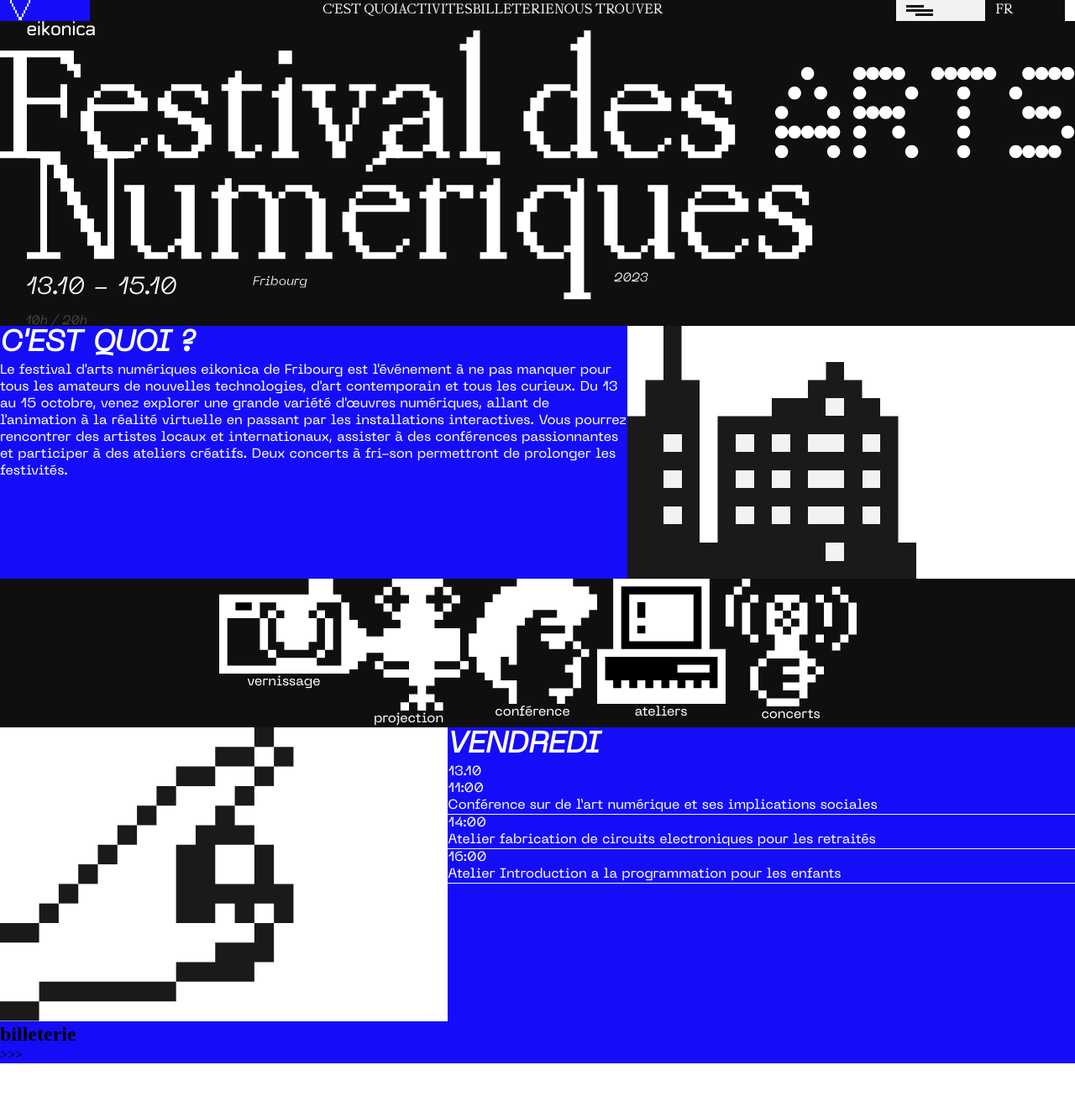
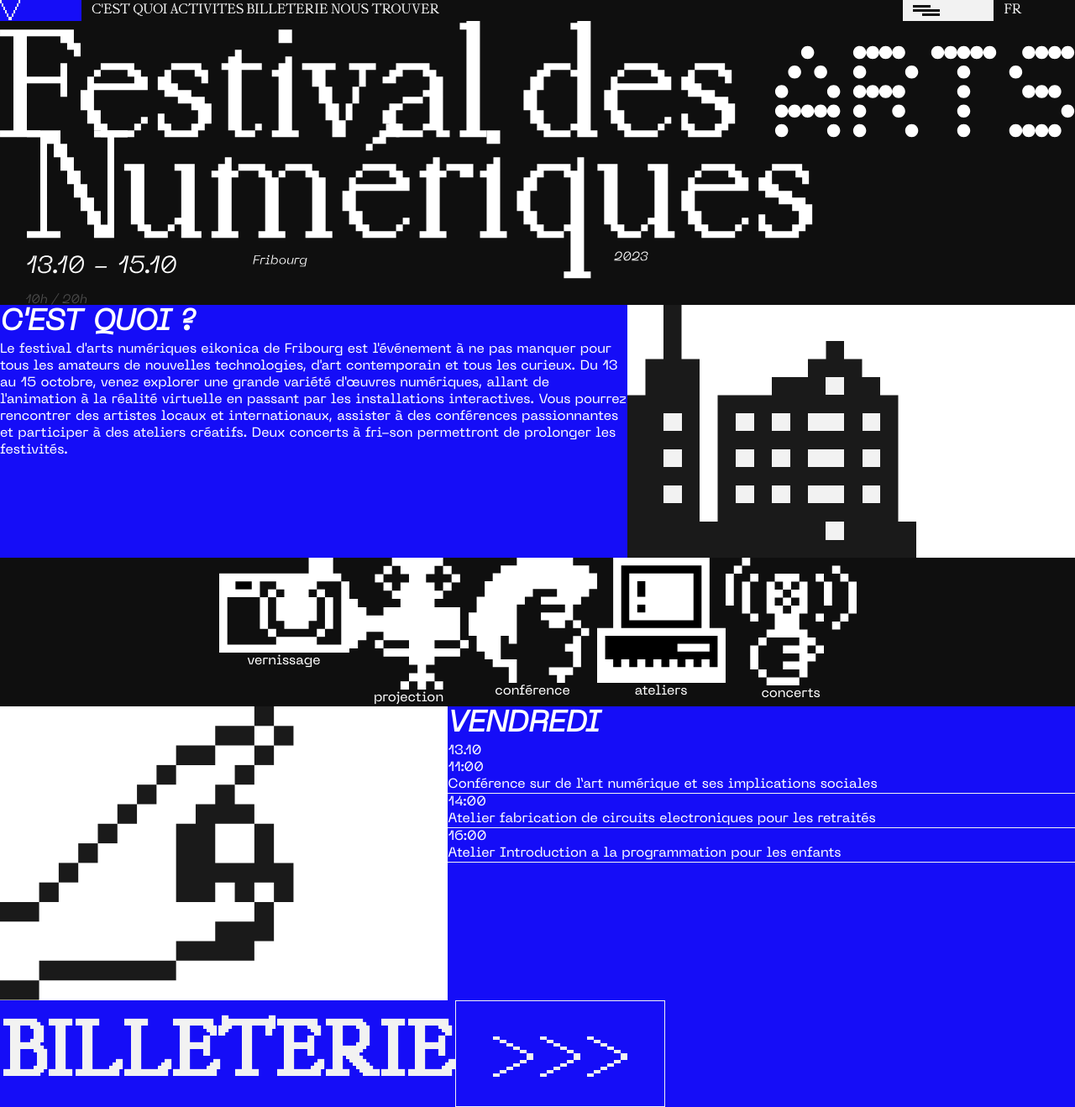
Before and after one commit to AlyaSerraFolly/eikonica_2023, a website built with Parcel: page src/index.html in a window 1280 px wide. Shown: the whole page at 84% size. Before the commit the page ends 1266 px from the top, so only its background shows below. Built offline with nearby package versions, Linux system fonts and the light colour scheme.

Commit message:
NAV header
- will redo nav

```diff
--- a/src/index.html
+++ b/src/index.html
@@ -11,17 +11,17 @@
     <header>
       <div class="container-fluid">
         <div class="row">
-          <div class="col-12 col-md-12 col-lg-12 navigation-container-full">
+          <div class="col-12 col-md-12 col-lg-12 nopadding navigation">
             <div
               class="header-container-nav card-dark layout-text-light layout-nav-font"
             >
               <div class="row">
-                <div class="col-1 col-md-1 col-lg-1 card-blue">
+                <div class="col-1 col-md-1 col-lg-1 card-blue btn-nav-arrow">
                   <a>
                     <img src="img/flèche-bas.svg" alt="flèche bas" />
                   </a>
                 </div>
-                <div class="col-9 col-md-9 col-lg-9">
+                <div class="col-9 col-md-9 col-lg-9 navigation-ancres">
                   <ul>
                     <a>C'est quoi</a>
                     <a>Activites</a>
@@ -153,7 +153,9 @@
           </div>
         </div>
         <div class="row">
-          <div class="col-12 col-lg-12 nopadding card-blue">
+          <div
+            class="col-12 col-lg-12 nopadding card-blue card-container-billeterie-full"
+          >
             <div class="card-container-billeterie">
               <h2 class="card-billeterie">billeterie</h2>
               <a class="btn-billeterie"> >>> </a>
--- a/src/scss/main.scss
+++ b/src/scss/main.scss
@@ -2,5 +2,6 @@
 @import "layout";
 @import "modules/header";
 @import "modules/card";
+@import "modules/btn";
 @import "modules/navigation";
 @import "bootstrap/scss/bootstrap-grid";
--- /dev/null
+++ b/src/scss/modules/_btn.scss
@@ -0,0 +1,18 @@
+.btn-billeterie {
+  border: 1px solid var(--blanc);
+  color: var(--blanc);
+  font-size: 100px;
+  font-family: "PPMondwest-Regular";
+  padding-left: 40px;
+  padding-right: 40px;
+}
+
+.btn-billeterie:hover {
+  background-color: var(--blanc);
+  color: var(--bleu);
+}
+
+.btn-nav-arrow {
+  left: 50%;
+  right: 50%;
+}
--- a/src/scss/modules/_card.scss
+++ b/src/scss/modules/_card.scss
@@ -13,8 +13,7 @@
 /* 1ST CARD */
 /* 2ND CARD */
 
-.card-vecto-full,
-ul {
+.card-vecto-full ul {
   display: flex;
   flex-direction: row;
   text-align: center;
@@ -26,3 +25,17 @@
 .card-container-text-bottom {
   border-bottom: solid var(--blanc) 1px;
 }
+
+/* BILLETERIE */
+
+.card-billeterie {
+  font-family: "PPMondwest-Regular";
+  text-transform: uppercase;
+  color: var(--blanc);
+  font-size: 100px;
+}
+
+.card-container-billeterie {
+  display: flex;
+  flex-direction: row;
+}
--- a/src/scss/modules/_nav.scss
+++ /dev/null
@@ -1,3 +0,0 @@
-.nav-burger-closed {
-  cursor: pointer;
-}
--- a/src/scss/modules/_navigation.scss
+++ b/src/scss/modules/_navigation.scss
@@ -3,3 +3,12 @@
   position: fixed;
   cursor: pointer;
 }
+
+.nav-burger-closed {
+  cursor: pointer;
+}
+
+.navigation-ancres {
+  display: flex;
+  flex-direction: row;
+}
```
